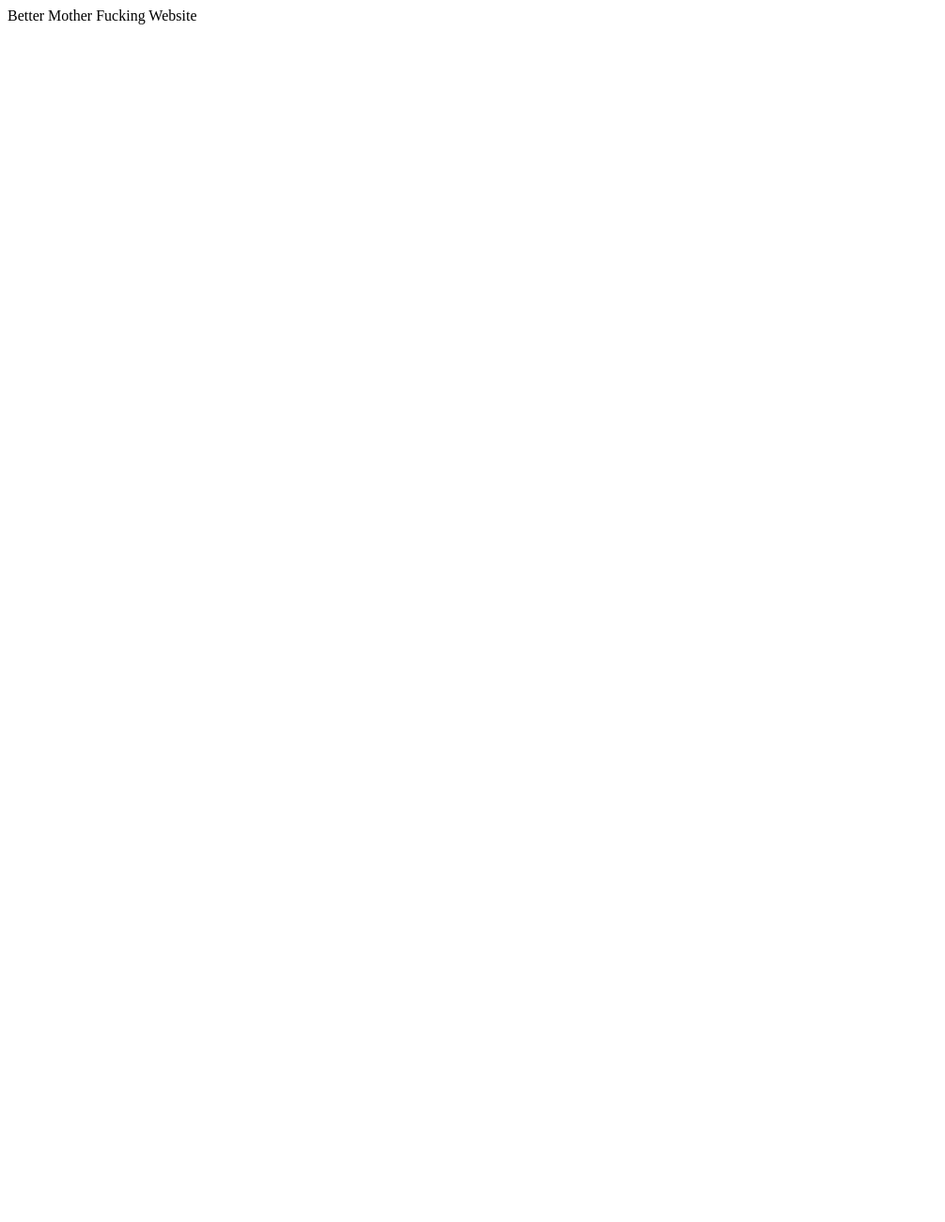
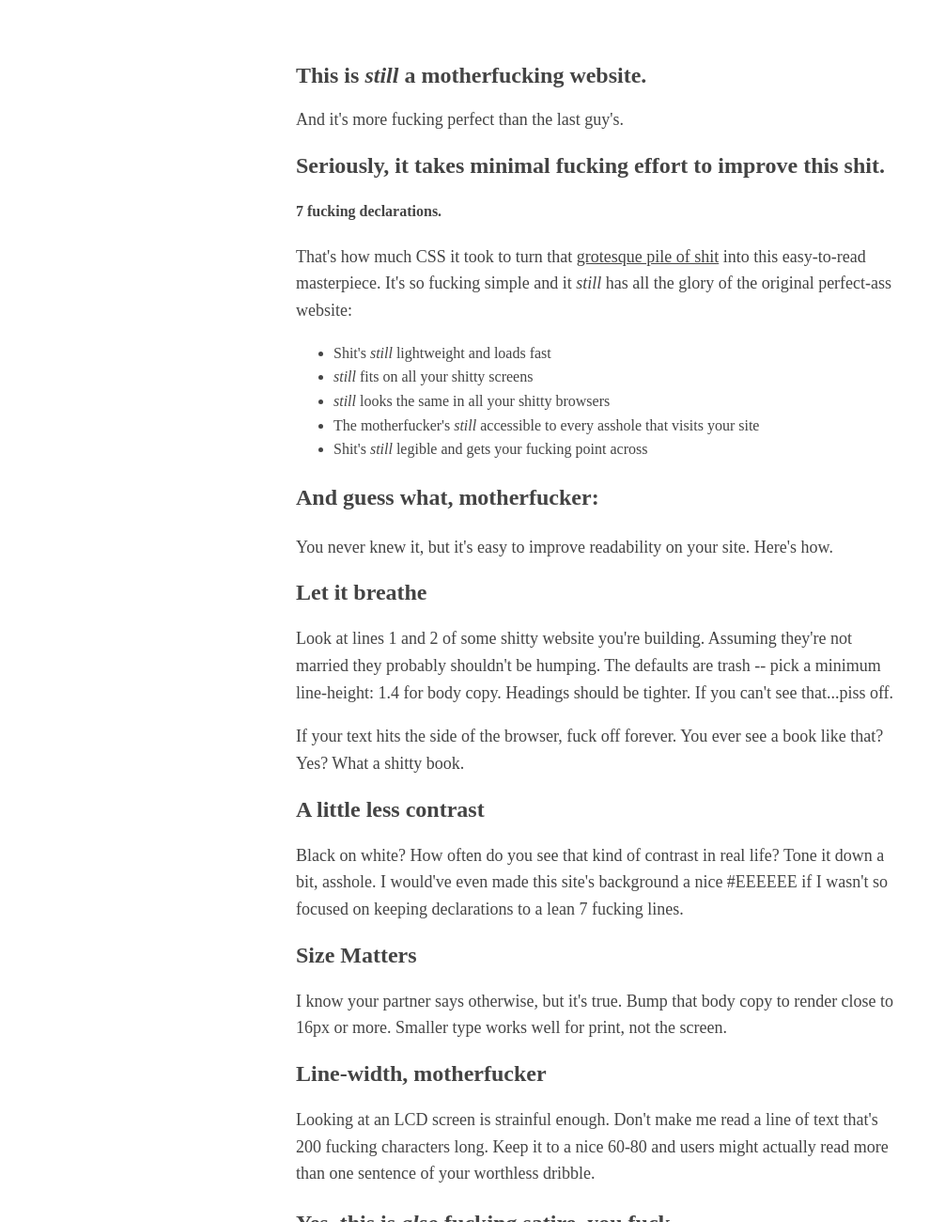
Before and after one commit to feminable/feminable.github.io, a plain HTML site: page bettermotherfuckingwebsite.html in a window 1280 px wide. Shown: the top 1300 px of the page at 94% size, without its empty margins (0-1006 px from the left). Before the commit the page ends 800 px from the top, so only its background shows below. Drawn offline with Linux system fonts and the light colour scheme.

Commit message:
modification depuis git

```diff
--- a/bettermotherfuckingwebsite.html
+++ b/bettermotherfuckingwebsite.html
@@ -1 +1,72 @@
-Better Mother Fucking Website
+<!DOCTYPE html>
+
+<html>
+
+    <head>
+
+        <meta charset="utf-8" />
+<link rel="stylesheet" href="page.css" />
+<title>Better Mother Fucking Website</title>
+ </head>
+
+
+<body>
+<h1>This is <em>still</em> a motherfucking website.</h1>
+
+<p>And it's more fucking perfect than the last guy's.</p>
+
+<h2>Seriously, it takes minimal fucking effort to improve this shit.</h2>
+
+<h4>7 fucking declarations.</h4>
+
+<p>That's how much CSS it took to turn that <a href="http://motherfuckingwebsite.com/">grotesque pile of shit</a> into this easy-to-read masterpiece. It's so fucking simple and it <em>still</em> has all the glory of the original perfect-ass website:</p>
+<ul>
+	<li> Shit's <em>still</em> lightweight and loads fast</li>
+    <li> <em>still</em> fits on all your shitty screens</li>
+    <li><em>still</em> looks the same in all your shitty browsers</li>
+    <li>The motherfucker's <em>still</em> accessible to every asshole that visits your site</li>
+    <li>Shit's <em>still</em> legible and gets your fucking point across</li>
+</ul>
+
+
+<h3>And guess what, motherfucker:</h3>
+
+<p>You never knew it, but it's easy to improve readability on your site. Here's how.</p>
+
+<h2>Let it breathe</h2>
+
+<p>Look at lines 1 and 2 of some shitty website you're building. Assuming they're not married they probably shouldn't be humping. The defaults are trash -- pick a minimum line-height: 1.4 for body copy. Headings should be tighter. If you can't see that...piss off.</p>
+
+<p>If your text hits the side of the browser, fuck off forever. You ever see a book like that? Yes? What a shitty book.</p>
+
+<h2>A little less contrast</h2>
+
+<p>Black on white? How often do you see that kind of contrast in real life? Tone it down a bit, asshole. I would've even made this site's background a nice #EEEEEE if I wasn't so focused on keeping declarations to a lean 7 fucking lines.</p>
+
+<h2>Size Matters</h2>
+
+<p>I know your partner says otherwise, but it's true. Bump that body copy to render close to 16px or more. Smaller type works well for print, not the screen.</p>
+
+<h2>Line-width, motherfucker</h2>
+
+<p>Looking at an LCD screen is strainful enough. Don't make me read a line of text that's 200 fucking characters long. Keep it to a nice 60-80 and users might actually read more than one sentence of your worthless dribble.</p>
+
+<h3>Yes, this is <em>also</em> fucking satire, you fuck</h3>
+
+<p>I love what the creator of <a href="http://motherfuckingwebsite.com/">this site's inspiration</a> did. What I'm saying is that it's so, so simple to make sites easier to read. Websites are broken by default, they are functional, high-performing, and accessible, but they're also fucking ugly. You and all the other web designers out there need to make them not total shit.</p>
+
+<p><blockquote>  "You're a fucking moron if you use default browser styles."<br />
+- Eleanor Roosevelt</blockquote></p>
+
+<h2>Epilogue</h2>
+
+<p>Inspired by the geniuses behind motherfuckingwebsite.com and <a href="http://txti.es/">txti</a>
+</p>.
+
+<p>This page—that isn't a total fucking eyesore—was created by <a href="https://twitter.com/drew_mc">him</a> with help from <a href="https://twitter.com/gabehammersmith">him.</a> </p>
+<p>et emprunté par moi, hihi</p>
+
+
+</body>
+
+</html>
```
